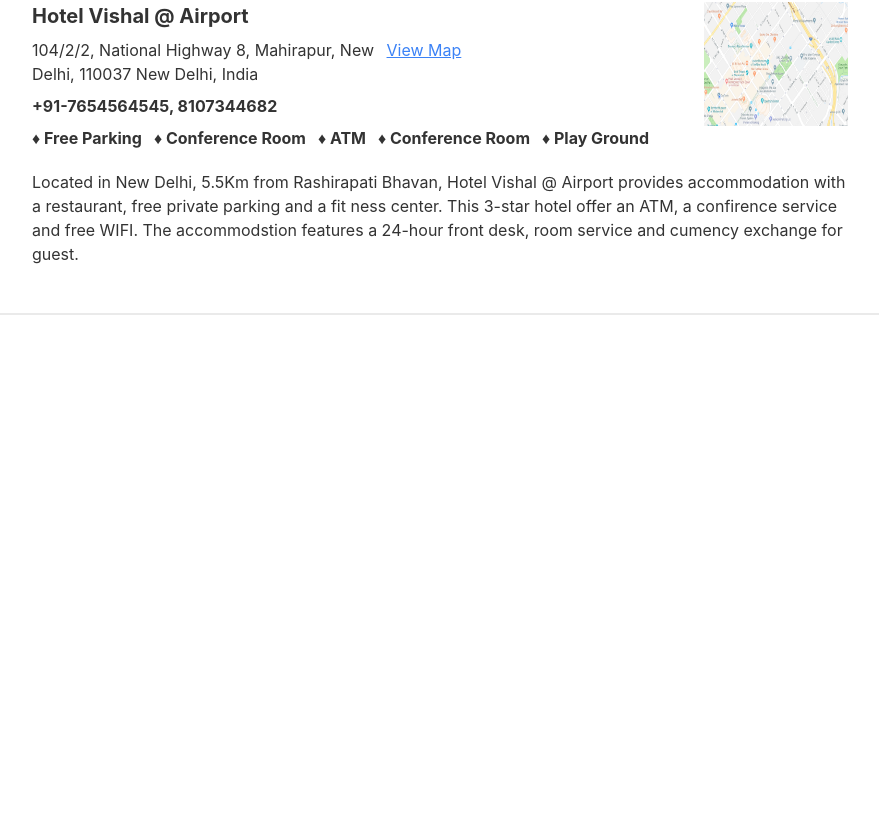
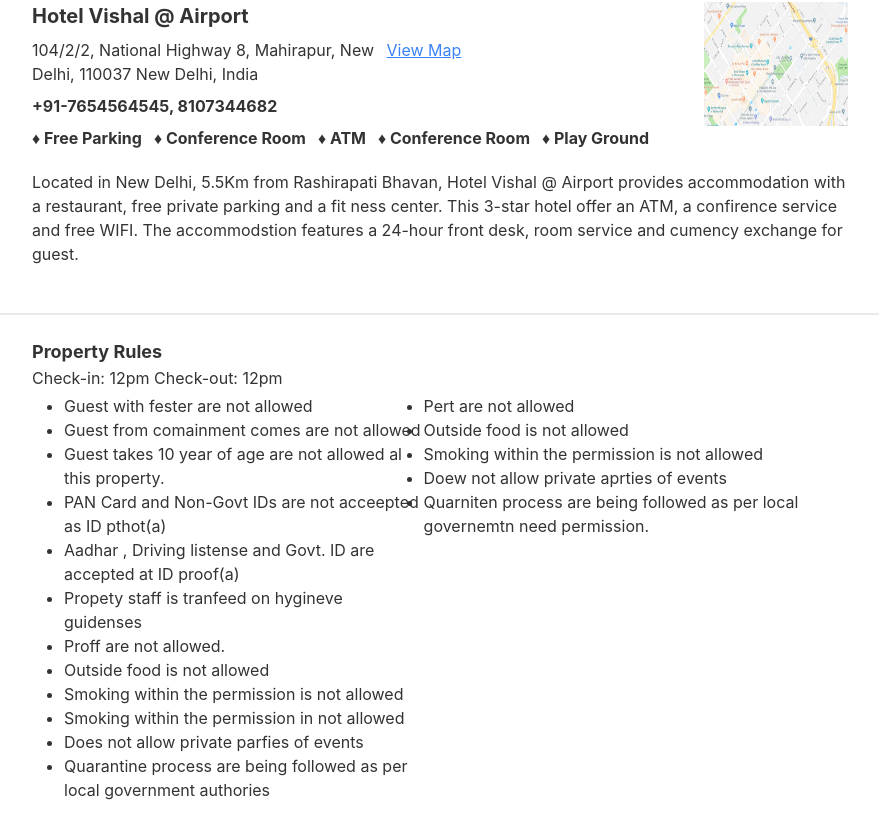
Before and after one commit to rakibul-wdp/hotel-landing, a React (Create React App) app: page / in a window 1280 px wide. Shown: the part 1083-1921 px from the top of the page, without its empty margins (200-1079 px from the left). Before the commit the page ends 1421 px from the top, so only its background shows below. Built offline with nearby package versions, Linux system fonts and the light colour scheme.

Commit message:
add footer

```diff
--- a/src/App.js
+++ b/src/App.js
@@ -1,4 +1,5 @@
 import "./App.css";
+import Footer from "./components/Footer";
 import Hero from "./components/Hero";
 import HotelDetails from "./components/HotelDetails";
 import Navbar from "./components/Navbar";
@@ -10,6 +11,7 @@ function App() {
       <Hero />
       <HotelDetails />
       <div className="divider px-[10rem]"></div>
+      <Footer />
     </>
   );
 }
--- /dev/null
+++ b/src/components/Footer.js
@@ -0,0 +1,43 @@
+import React from 'react';
+
+const Footer = () => {
+  return (
+    <div className="px-[14.5rem] mb-28">
+      <h3 className="text-lg font-bold">Property Rules</h3>
+      <p className="mb-1">Check-in: 12pm Check-out: 12pm</p>
+      <div className="flex justify-between px-8">
+        <ul className="list-disc">
+          <li>Guest with fester are not allowed</li>
+          <li>Guest from comainment comes are not allowed</li>
+          <li>Guest takes 10 year of age are not allowed al this property.</li>
+          <li>PAN Card and Non-Govt IDs are not acceepted as ID pthot(a)</li>
+          <li>
+            Aadhar , Driving listense and Govt. ID are accepted at ID proof(a)
+          </li>
+          <li>Propety staff is tranfeed on hygineve guidenses</li>
+          <li>Proff are not allowed.</li>
+          <li>Outside food is not allowed</li>
+          <li>Smoking within the permission is not allowed</li>
+          <li>Smoking within the permission in not allowed</li>
+          <li>Does not allow private parfies of events</li>
+          <li>
+            Quarantine process are being followed as per local government
+            authories
+          </li>
+        </ul>
+        <ul className="list-disc">
+          <li>Pert are not allowed</li>
+          <li>Outside food is not allowed</li>
+          <li>Smoking within the permission is not allowed</li>
+          <li>Doew not allow private aprties of events</li>
+          <li>
+            Quarniten process are being followed as per local governemtn need
+            permission.
+          </li>
+        </ul>
+      </div>
+    </div>
+  );
+};
+
+export default Footer;
```
